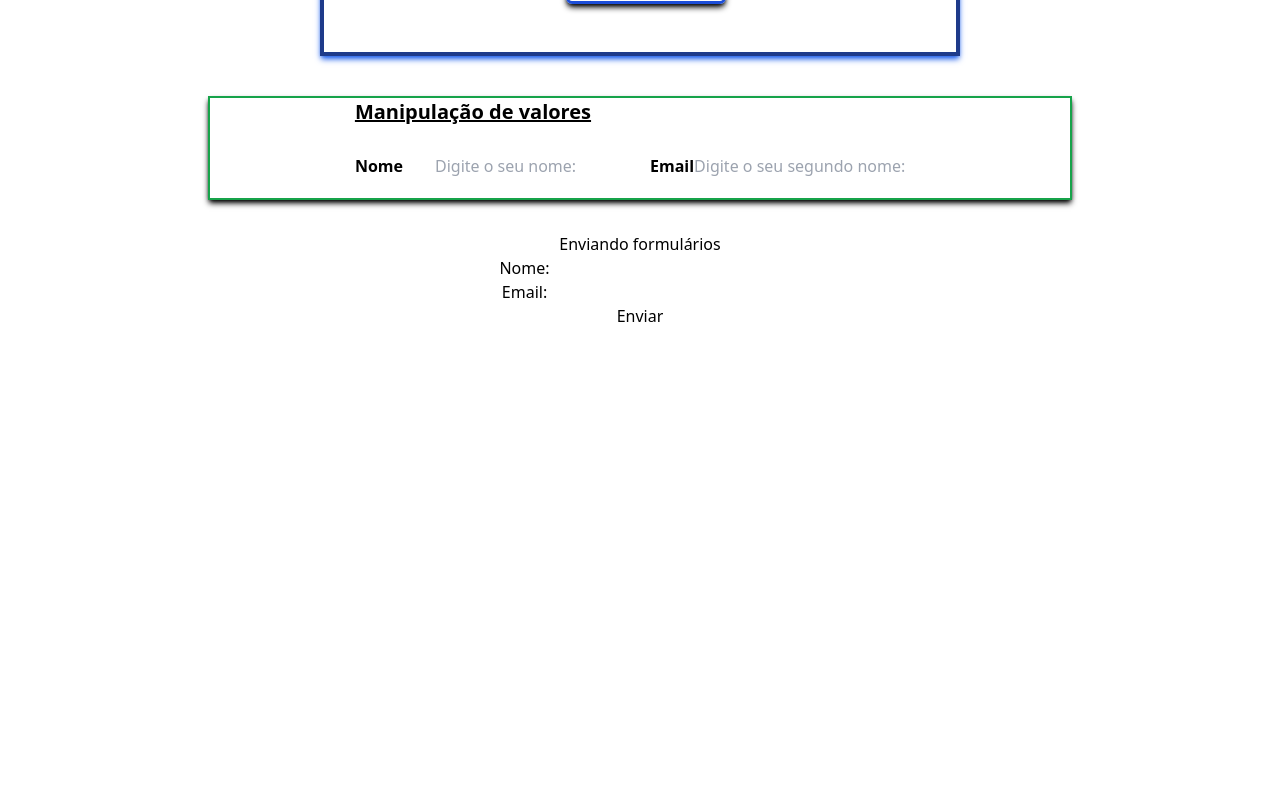
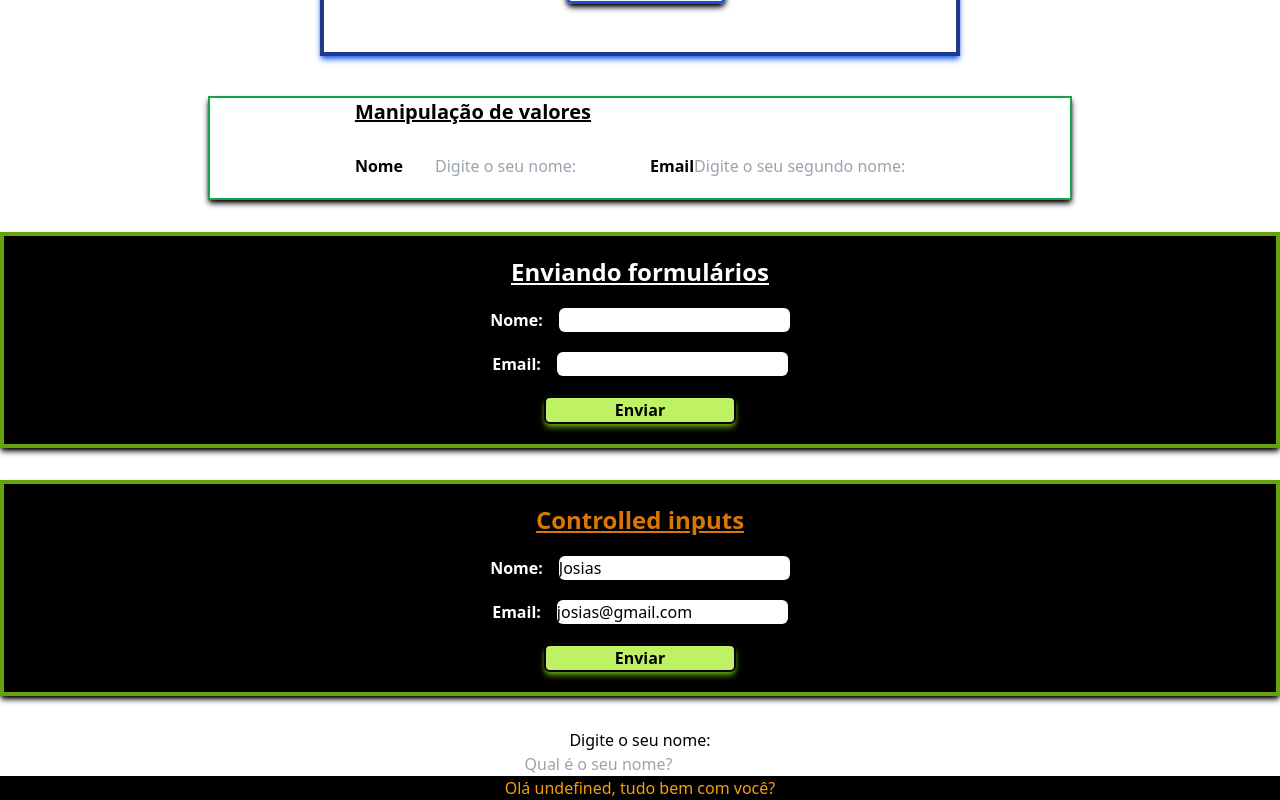
Before and after one commit to davcavalc/aulas-de-react-udemy, a React (Vite) app in the folder FORMULÁRIOS COM REACT/: page / in a window 1280 px wide. Shown: the part 694-1494 px from the top of the page. Before the commit the page ends 1022 px from the top, so only its background shows below. Built offline with nearby package versions, Linux system fonts and the light colour scheme.

Commit message:
📓Aula: Controlled inputs  - 12/08/2022

```diff
--- a/FORMULÁRIOS COM REACT/src/App.jsx
+++ b/FORMULÁRIOS COM REACT/src/App.jsx
@@ -1,10 +1,16 @@
+import ControlledInputs from "./Componentes/ControlledInputs";
+// import ControlledInputs2 from "./Componentes/ControlledInputs2";
+import { useState } from "react";
 import EnvioForm from "./Componentes/EnvioForm";
 import Form1 from "./Componentes/Form1";
+import Idade from "./Componentes/Idade";
 import LabelInput from "./Componentes/LabelInput.jsx";
 import ManipulaValores from "./Componentes/ManipulaValores.jsx";
+import Saudacao from "./Componentes/Saudacao";
 import "./index.css";
 
 function App() {
+	const [nome, setNome] = useState();
 	return (
 		<>
 			<h1 className="flex justify-center mt-8 font-bold uppercase text-5xl mx-4 bg-slate-500 text-white">
@@ -17,7 +23,12 @@ function App() {
 			<ManipulaValores />
 			{/* 4 ENVIO DE FORMULÁRIO */}
 			<EnvioForm />
-			{/* 5 ENVIO DE FORMULÁRIO */}
+			{/* 5 CONTROLLED INPUTS */}
+			<ControlledInputs user={{ name: "Josias", email: "josias@gmail.com" }} />
+			{/* <ControlledInputs2 /> */}
+			{/* STATE LIFT */}
+			<Saudacao setNome={setNome} />
+			<Idade nome={nome}/>
 		</>
 	);
 }
--- /dev/null
+++ b/FORMULÁRIOS COM REACT/src/Componentes/ControlledInputs.jsx
@@ -0,0 +1,34 @@
+import React, { useState } from "react";
+
+const ControlledInputs = ({ user }) => {
+	const [name, setName] = useState(user ? user.name : "");
+    const [email, setEmail] = useState(user ? user.email : "");
+
+    const handleSubmit = (e) => {
+        e.preventDefault();
+        console.log("Dados enviados com sucesso!");
+        console.log(name, email);
+    }
+	return (
+		<>
+			<form onSubmit={handleSubmit} className="flex flex-col items-center mb-8 shadow-md shadow-current mt-8 border-4 gap-5 bg-black border-lime-600">
+				<h2 className="mt-5 font-bold text-2xl text-amber-600 underline">Controlled inputs</h2>
+				<label htmlFor="name">
+					<span className="text-white font-bold">Nome:</span>
+					<input className="ml-4 rounded-md" type="text" name="name" value={name}/>
+				</label>
+				<label>
+					<span className="text-white font-bold">Email:</span>
+					<input className="ml-4 rounded-md" type="email" name="email" value={email}/>
+				</label>
+				<input
+					className="mb-5 cursor-pointer border-[2px] rounded-md shadow-md bg-lime-300 text-black border-black font-bold w-48 shadow-lime-600"
+					type="submit"
+					value="Enviar"
+				/>
+			</form>
+		</>
+	);
+};
+
+export default ControlledInputs;
--- /dev/null
+++ b/FORMULÁRIOS COM REACT/src/Componentes/ControlledInputs2.jsx
@@ -0,0 +1,26 @@
+import React, { useState } from "react";
+
+const ControlledInputs2 = () => {
+	const [state, setState] = useState();
+	state = {
+		name: "",
+	};
+
+	const handleInputChange = (event) => {
+		setState({ name: event.target.name });
+	};
+
+	const handleSend = () => {
+		alert(`Seu nome é ${state.name}`);
+	};
+	return (
+		<>
+			<div className="">
+				<input onChange={handleInputChange} value={state.name} />
+			</div>
+			<button onClick={handleSend}>Enviar</button>
+		</>
+	);
+};
+
+export default ControlledInputs2;
--- a/FORMULÁRIOS COM REACT/src/Componentes/EnvioForm.jsx
+++ b/FORMULÁRIOS COM REACT/src/Componentes/EnvioForm.jsx
@@ -4,24 +4,41 @@ const EnvioForm = () => {
 	const [name, setName] = useState();
 	const [email, setEmail] = useState();
 
+	const handleName = (event) => {
+		setName(event.target.value);
+	};
 	const handleSubmit = (event) => {
 		event.preventDefault();
 		console.log("Enviando o formulário");
 		console.log(name, email);
 	};
+
+	//Controlled inputs
+
 	return (
 		<>
-            <form onSubmit={handleSubmit} className="flex flex-col items-center mt-8">
-                <h2>Enviando formulários</h2>
-				<label>
-					<span>Nome:</span>
-					<input type="text" name="name" />
+			<form
+				onSubmit={handleSubmit}
+				className="flex flex-col items-center mb-8 shadow-md shadow-current mt-8 border-4 gap-5 bg-black border-lime-600">
+				<h2 className="mt-5 font-bold text-2xl text-white underline">Enviando formulários</h2>
+				<label htmlFor="name">
+					<span className="text-white font-bold">Nome:</span>
+					<input className="ml-4 rounded-md" type="text" name="name" onChange={handleName} />
 				</label>
 				<label>
-					<span>Email:</span>
-					<input type="email" name="email" />
+					<span className="text-white font-bold">Email:</span>
+					<input
+						className="ml-4 rounded-md"
+						type="email"
+						name="email"
+						onChange={(event) => setEmail(event.target.value)}
+					/>
 				</label>
-				<input type="submit" value="Enviar" />
+				<input
+					className="mb-5 cursor-pointer border-[2px] rounded-md shadow-md bg-lime-300 text-black border-black font-bold w-48 shadow-lime-600"
+					type="submit"
+					value="Enviar"
+				/>
 			</form>
 		</>
 	);
--- /dev/null
+++ b/FORMULÁRIOS COM REACT/src/Componentes/Idade.jsx
@@ -0,0 +1,10 @@
+import React from "react";
+
+const Idade = ({ nome }) => {
+	const geraSaudacao = (algumNome) => {
+		return `Olá ${algumNome}, tudo bem com você?`;
+	};
+	return <div className="bg-black text-amber-500 text-center">{geraSaudacao(nome)}</div>;
+};
+
+export default Idade;
--- /dev/null
+++ b/FORMULÁRIOS COM REACT/src/Componentes/Saudacao.jsx
@@ -0,0 +1,14 @@
+import React from "react";
+
+const Saudacao = ({ setNome }) => {
+    return (
+        <>
+            <div className="flex flex-col items-center">
+                <p>Digite o seu nome:</p>
+                <input type="text" placeholder="Qual é o seu nome?" onChange={(e) => setNome(e.target.value)}/>
+            </div>
+        </>
+    )
+};
+
+export default Saudacao;
```
